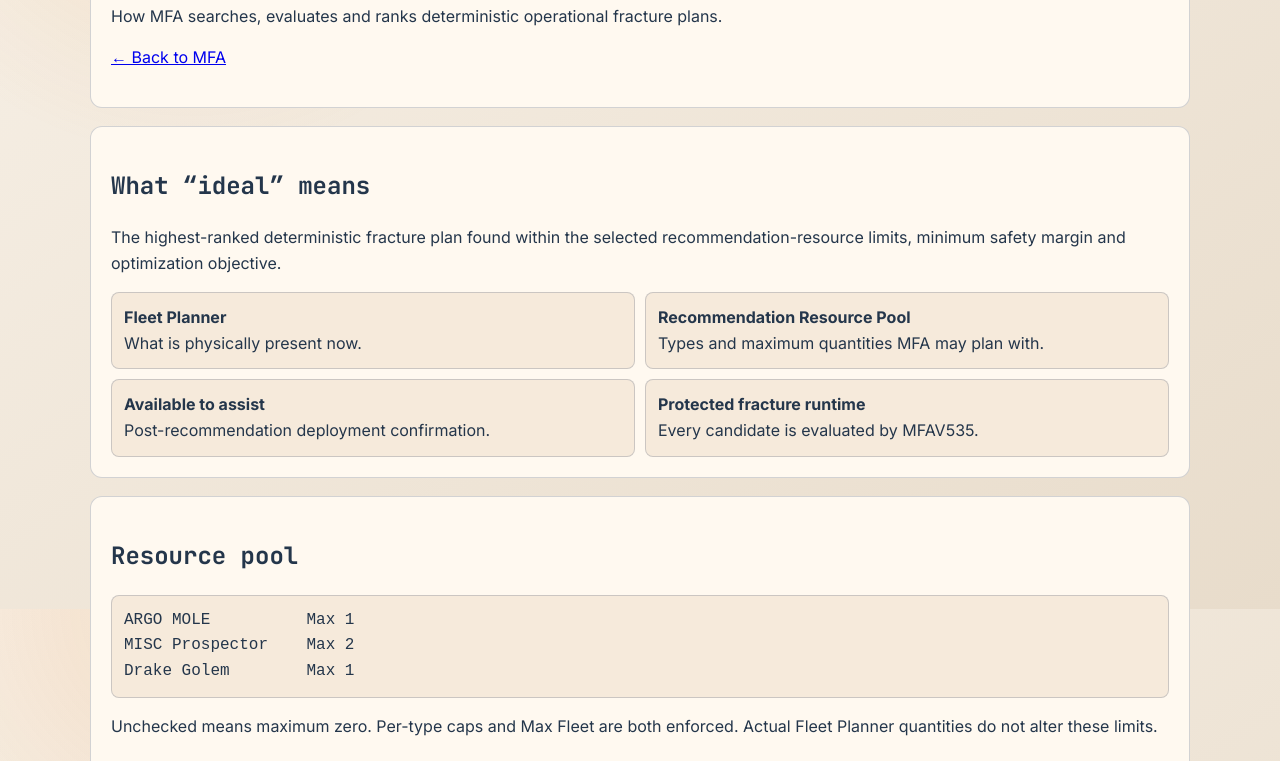
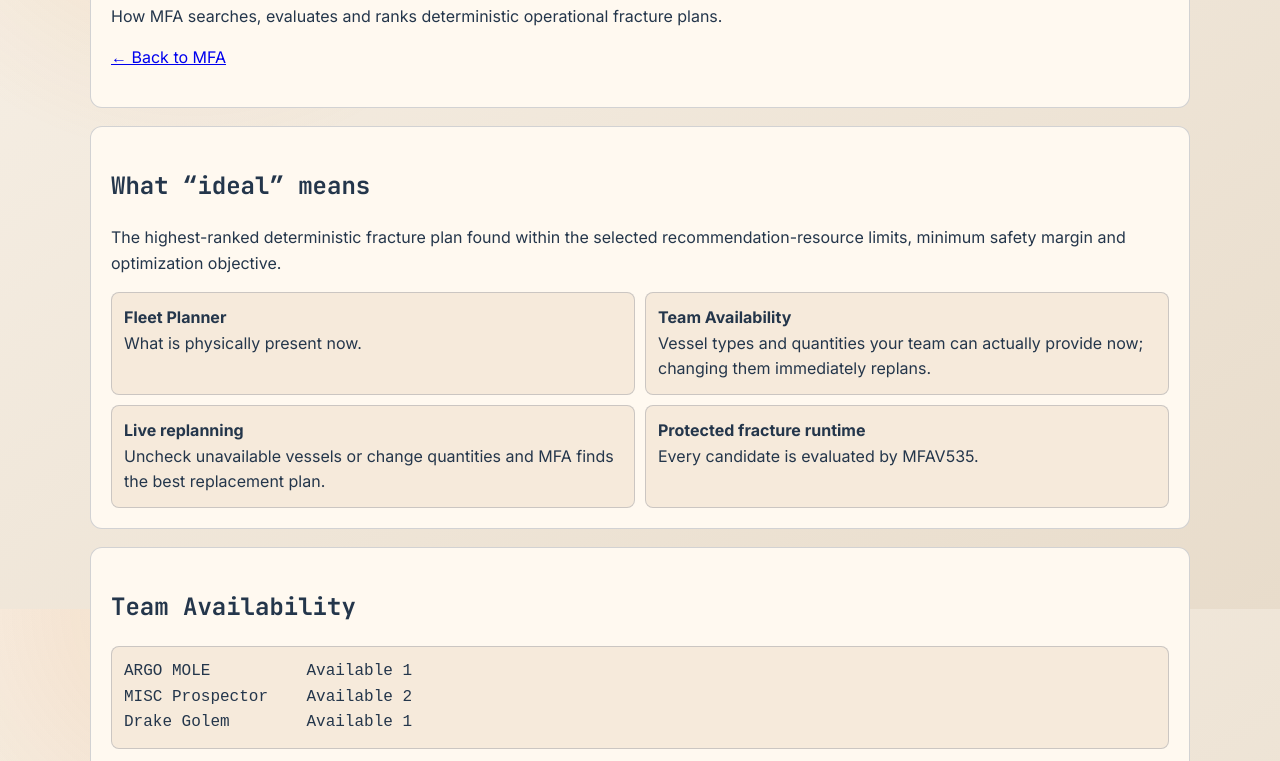
Before and after one commit to esramos-design/Mining-Fracture-Analyser, a website: page mechanics-guide.html in a window 1280 px wide. Shown: the part 191-952 px from the top of the page. Drawn offline with Linux system fonts and the light colour scheme.

Commit message:
Update public web guide for Team Availability replanning

```diff
--- a/mechanics-guide.html
+++ b/mechanics-guide.html
@@ -19,10 +19,10 @@
 <body>
 <main class="public-guide">
 <header><strong>STAR CITIZEN 4.10.1 · MFA IDEAL LOADOUT v2</strong><h1>Recommended Ideal Loadout Mechanics</h1><p>How MFA searches, evaluates and ranks deterministic operational fracture plans.</p><p><a href="index.html">← Back to MFA</a></p></header>
-<section class="guide-section"><h2>What “ideal” means</h2><p>The highest-ranked deterministic fracture plan found within the selected recommendation-resource limits, minimum safety margin and optimization objective.</p><div class="guide-grid"><div><strong>Fleet Planner</strong><br>What is physically present now.</div><div><strong>Recommendation Resource Pool</strong><br>Types and maximum quantities MFA may plan with.</div><div><strong>Available to assist</strong><br>Post-recommendation deployment confirmation.</div><div><strong>Protected fracture runtime</strong><br>Every candidate is evaluated by MFAV535.</div></div></section>
-<section class="guide-section"><h2>Resource pool</h2><pre>ARGO MOLE          Max 1
-MISC Prospector    Max 2
-Drake Golem        Max 1</pre><p>Unchecked means maximum zero. Per-type caps and Max Fleet are both enforced. Actual Fleet Planner quantities do not alter these limits.</p></section>
+<section class="guide-section"><h2>What “ideal” means</h2><p>The highest-ranked deterministic fracture plan found within the selected recommendation-resource limits, minimum safety margin and optimization objective.</p><div class="guide-grid"><div><strong>Fleet Planner</strong><br>What is physically present now.</div><div><strong>Team Availability</strong><br>Vessel types and quantities your team can actually provide now; changing them immediately replans.</div><div><strong>Live replanning</strong><br>Uncheck unavailable vessels or change quantities and MFA finds the best replacement plan.</div><div><strong>Protected fracture runtime</strong><br>Every candidate is evaluated by MFAV535.</div></div></section>
+<section class="guide-section"><h2>Team Availability</h2><pre>ARGO MOLE          Available 1
+MISC Prospector    Available 2
+Drake Golem        Available 1</pre><p>Unchecked means unavailable. Changing a checkbox or quantity immediately reruns the recommendation. If MFA first recommends a MOLE but your team only has two Prospectors and one Golem, uncheck MOLE and set those available quantities; MFA then searches only Prospector/Golem combinations. Actual Fleet Planner remains separate.</p></section>
 <section class="guide-section"><h2>Duplicate-vessel specialization</h2><p>Two identical vessels may now use different deterministic variants. Equivalent permutations are removed.</p><pre>Prospector #1 — Primary / Breaker
 Prospector #2 — Backup A / Stabilizer</pre></section>
 <section class="guide-section"><h2>Operational metrics</h2><div class="guide-grid"><div><strong>Hulls</strong><br>Recommended vessel hull count.</div><div><strong>Operators</strong><br>Prospector/Golem = 1 each; MOLE = pilot + active mining stations.</div><div><strong>Mining heads</strong><br>Total active recommended heads/systems.</div><div><strong>Consumables</strong><br>Active-module uses plus gadget use.</div></div></section>
```
